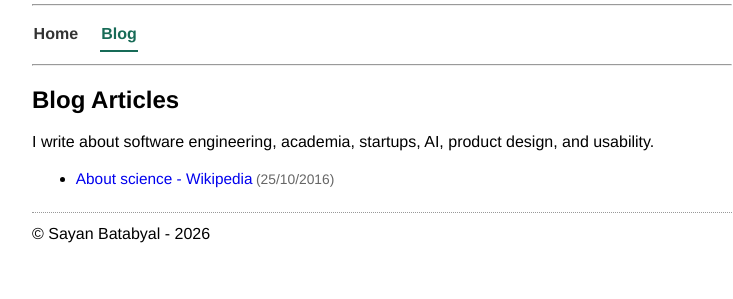
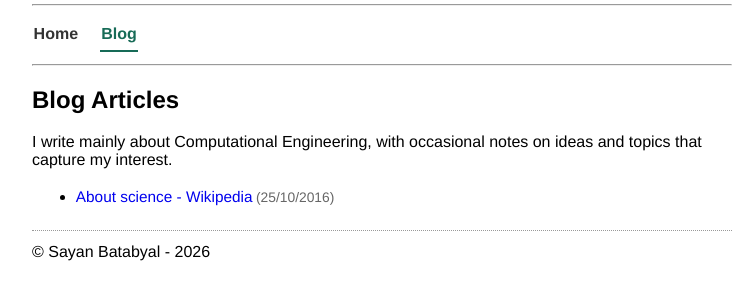
Before and after one commit to SayanBatabyal/sayanbatabyal.github.io, a plain HTML site: page blog.html in a window 1280 px wide. Shown: the part 237-536 px from the top of the page, without its empty margins (258-991 px from the left). Drawn offline with Linux system fonts and the light colour scheme.

Commit message:
make minor updates to blog file.

```diff
--- a/blog.html
+++ b/blog.html
@@ -33,7 +33,7 @@
     <hr>
     <main>
       <h1>Blog Articles</h1>
-      <p>I write about software engineering, academia, startups, AI, product design, and usability.</p>
+      <p>I write mainly about Computational Engineering, with occasional notes on ideas and topics that capture my interest.</p>
       <ul class="blog" id="posts"></ul>
     </main>
     <hr class="footer-divider">
```
